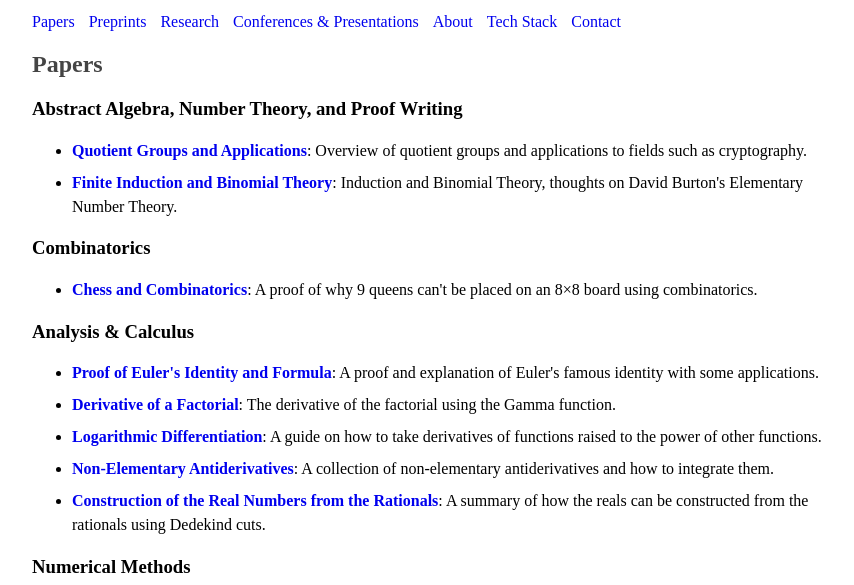
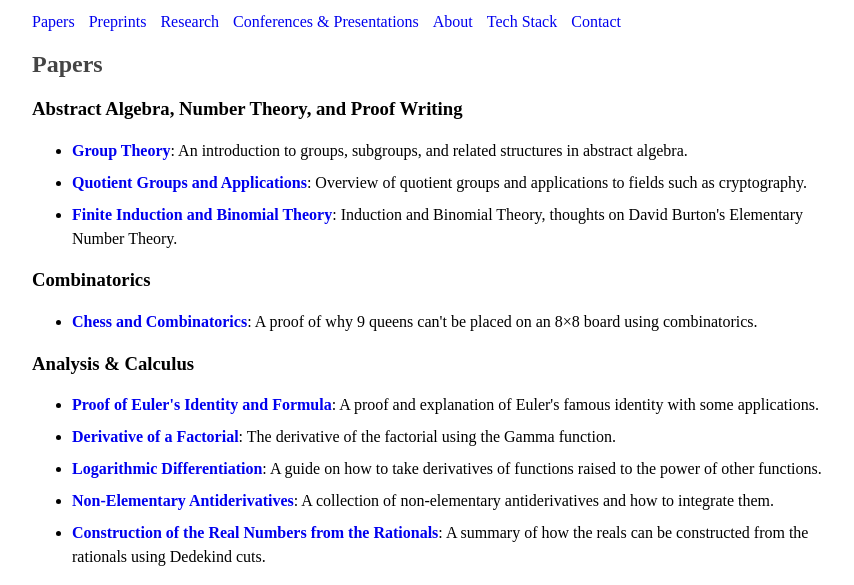
Before and after one commit to ryanh614/math-site, a plain HTML site: page index.html in a window 1280 px wide. Shown: the part 157-742 px from the top of the page, without its empty margins (208-1062 px from the left). Drawn offline with Linux system fonts and the light colour scheme.

Commit message:
add Group Theory paper to papers section
Co-authored-by: Cursor <cursoragent@cursor.com>

```diff
--- a/index.html
+++ b/index.html
@@ -43,6 +43,10 @@
 
       <h3>Abstract Algebra, Number Theory, and Proof Writing</h3>
       <ul>
+        <li>
+          <a href="Group_Theory.pdf" target="_blank"><strong>Group Theory</strong></a>:
+          An introduction to groups, subgroups, and related structures in abstract algebra.
+        </li>
         <li>
           <a href="Project_2.pdf" target="_blank"><strong>Quotient Groups and Applications</strong></a>:
           Overview of quotient groups and applications to fields such as cryptography.
```
Also changed, not shown: 1 other file.
